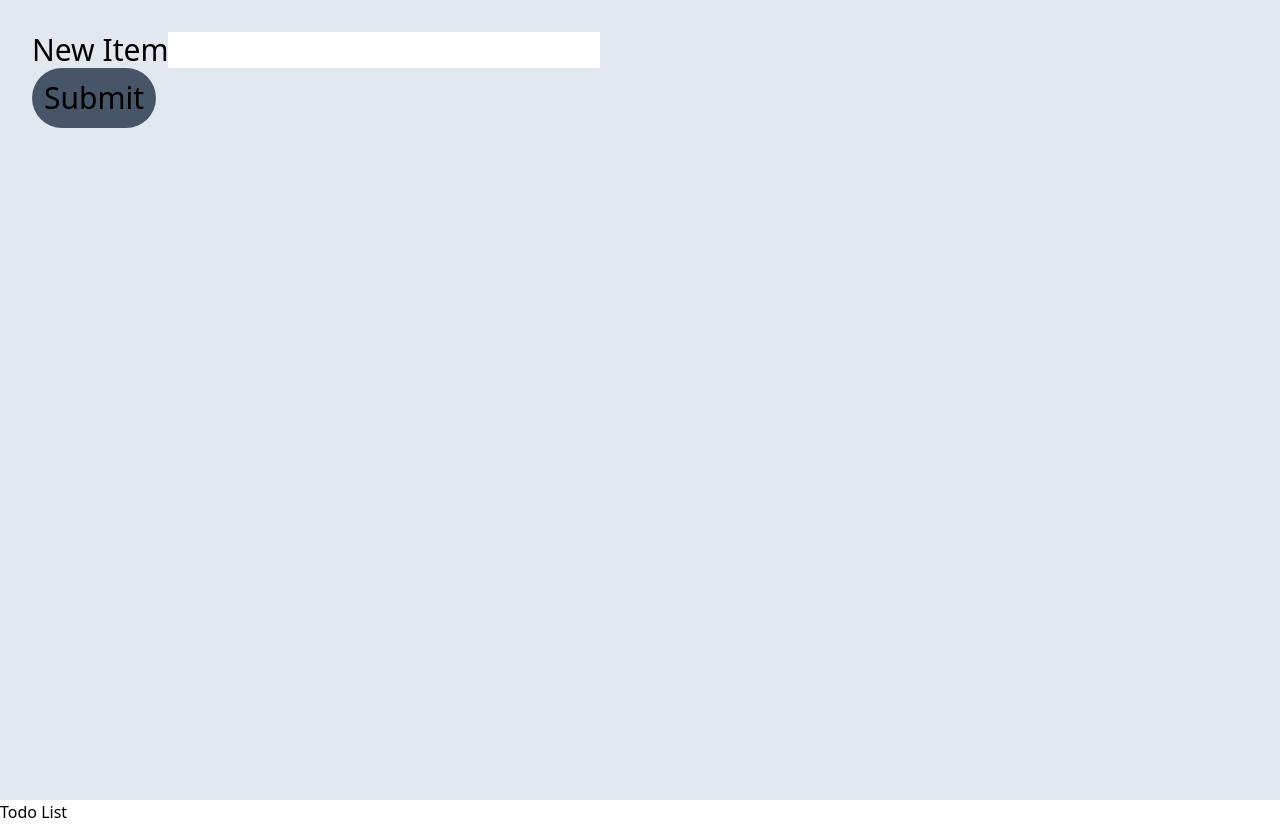
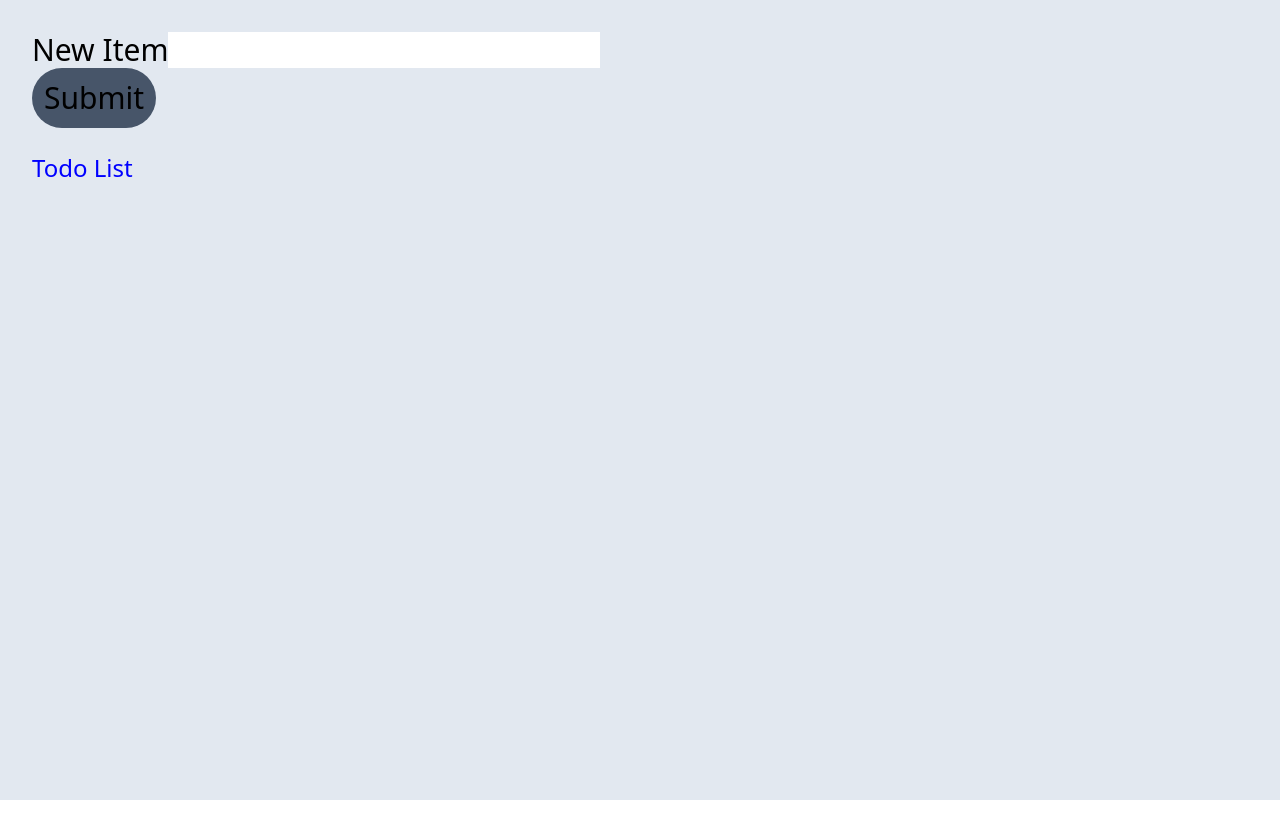
Before and after one commit to Dabbett/react-refresh-vite, a React (Vite) app: page / in a window 1280 px wide. After the commit the page ends 800 px from the top, so only its background shows below. Built offline with nearby package versions, Linux system fonts and the light colour scheme.

Commit message:
adjust tailwind

```diff
--- a/src/App.jsx
+++ b/src/App.jsx
@@ -1,7 +1,7 @@
 export default function App() {
   return (
-    <>
-      <form className="bg-slate-200 h-screen px-8 py-8 text-3xl">
+    <div className="bg-slate-200 h-screen px-8 py-8">
+       <form className=" text-3xl">
     <div className="">
       <label htmlFor=""> New Item</label>
       <input type="text" id="item" />
@@ -9,7 +9,8 @@ export default function App() {
     <button className="bg-slate-600 rounded-full p-3"> Submit </button>
   </form>
 
-      <h1 className=""> Todo List</h1>
-    </>
+  <h1 className="text-2xl py-6"> Todo List</h1>
+ </div>
+
   );
 }
--- a/src/index.css
+++ b/src/index.css
@@ -1,3 +1,8 @@
 @tailwind base;
 @tailwind components;
 @tailwind utilities;
+
+h1 {
+  font-size: 15px;
+  color: blue;
+}
```
Lines whose indentation alone changed are shown as unchanged.
